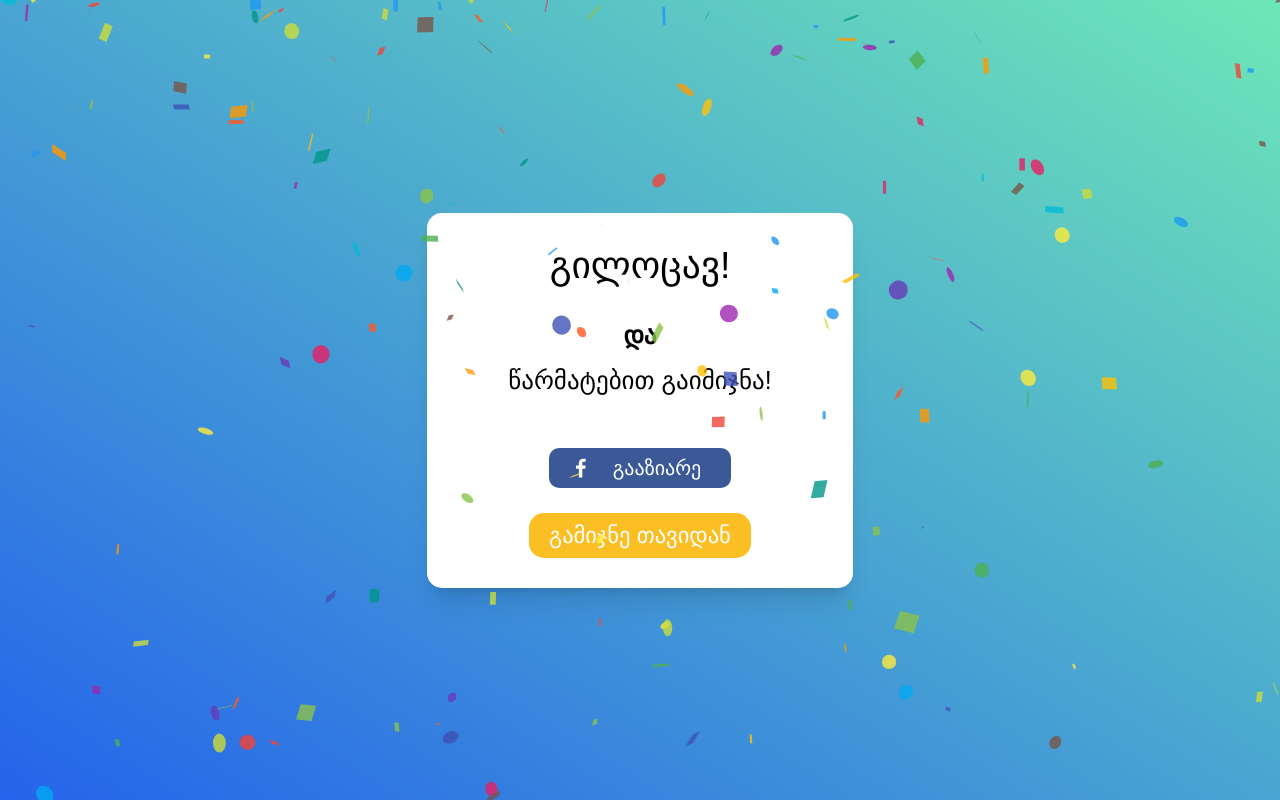
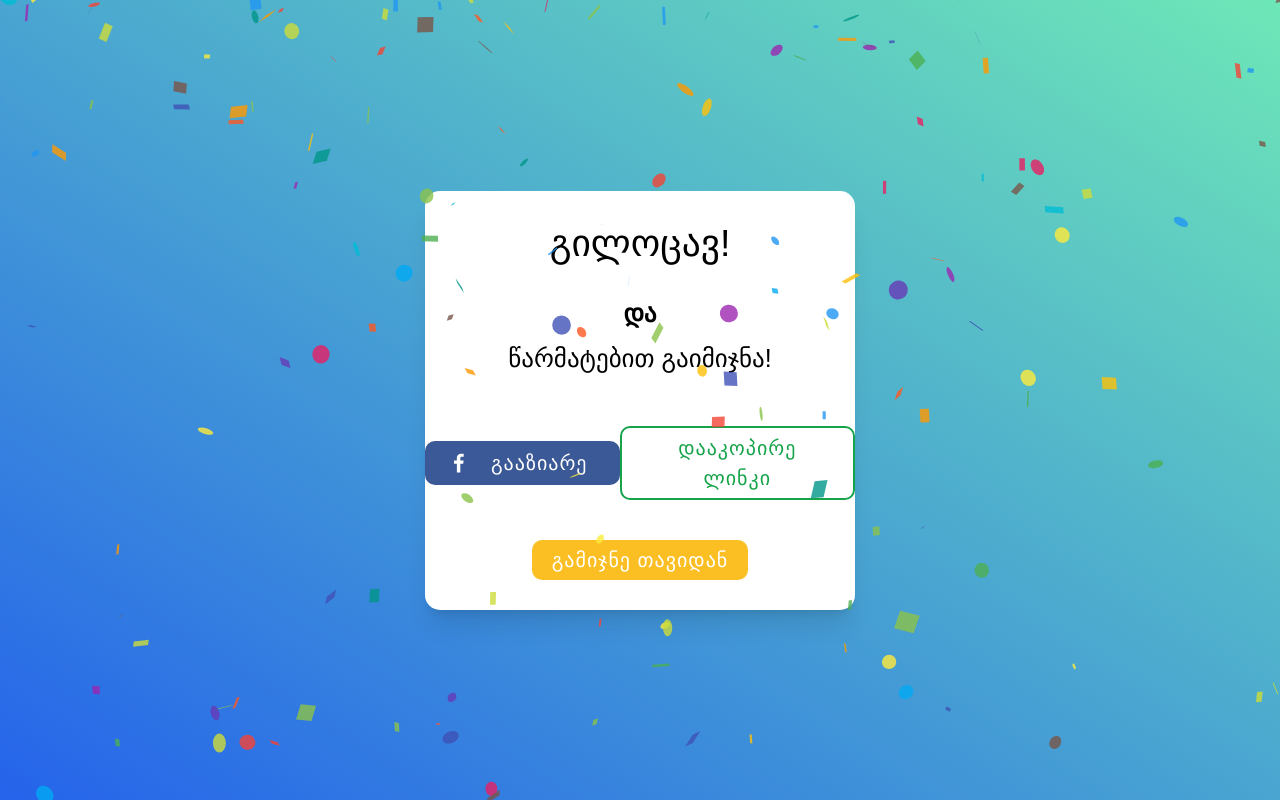
Before and after one commit to lukakilai/gamijne, a Next.js app: page /success in a window 1280 px wide. Built offline with nearby package versions, Linux system fonts and the light colour scheme; a web font is replaced by a local one.

Commit message:
feat: add copy-link feature & tooltip

```diff
--- a/components/ShareButton.js
+++ b/components/ShareButton.js
@@ -2,13 +2,13 @@ import { FacebookShareButton, FacebookIcon } from "react-share";
 
 export default function ShareButton({ url }) {
   return (
-    <div className="max-w-max bg-fb rounded-lg overflow-hidden pl-0 pr-6 font-caps text-white text-base">
+    <div className="max-w-max cursor-pointer rounded-lg border-2 border-fb bg-fb pl-0 pr-6 text-white transition-all duration-150 hover:scale-105">
       <FacebookShareButton
         url={url}
-        className="flex flex-row justify-between items-center w-full"
+        className="flex w-full flex-row items-center justify-between"
       >
         <FacebookIcon className="h-8" />
-        გააზიარე
+        <p className="font-caps text-base tracking-wider">გააზიარე</p>
       </FacebookShareButton>
     </div>
   );
--- a/package.json
+++ b/package.json
@@ -9,12 +9,14 @@
     "lint": "next lint"
   },
   "dependencies": {
+    "@tippyjs/react": "^4.2.6",
     "next": "12.1.5",
     "react": "18.1.0",
     "react-confetti": "^6.0.1",
     "react-device-detect": "^2.2.2",
     "react-dom": "18.1.0",
-    "react-share": "^4.4.0"
+    "react-share": "^4.4.0",
+    "tippy.js": "^6.3.7"
   },
   "devDependencies": {
     "@tailwindcss/forms": "^0.5.0",
--- a/pages/index.js
+++ b/pages/index.js
@@ -37,8 +37,8 @@ export default function Home() {
         <meta property="og:type" content="website" />
       </Head>
       <main className="grid h-screen w-screen place-items-center bg-gradient-to-tr from-rose-500 to-yellow-400">
-        <section className="flex w-3/4 flex-col items-center justify-start space-y-4 rounded-xl bg-white  px-6 py-6 shadow-xl sm:w-2/3 md:w-1/3">
-          <p>უნდა გავმიჯნოთ</p>
+        <section className="flex w-3/4 max-w-[420px] flex-col items-center justify-start space-y-4 rounded-xl bg-white  px-6 py-6 shadow-xl sm:w-2/3">
+          <p className="text-center">უნდა გავმიჯნოთ</p>
           <input
             type="text"
             name="a"
@@ -58,7 +58,7 @@ export default function Home() {
           />
           <div className="pt-8">
             <button
-              className="btn bg-emerald-500 hover:bg-emerald-600  disabled:bg-teal-400 disabled:opacity-30 disabled:shadow-none"
+              className="btn bg-emerald-500 hover:bg-emerald-600 disabled:scale-100 disabled:bg-teal-400 disabled:opacity-30 disabled:shadow-none"
               onClick={gamijvna}
               disabled={btnDisabled}
             >
--- a/pages/success.js
+++ b/pages/success.js
@@ -1,7 +1,12 @@
-import { Fragment, useEffect } from "react";
+import { Fragment, useState } from "react";
 import { isMobile } from "react-device-detect";
+
 import { useRouter } from "next/router";
 import Head from "next/head";
+
+import Tippy from "@tippyjs/react";
+import "tippy.js/dist/tippy.css";
+import "tippy.js/themes/material.css";
 
 import ShareButton from "../components/ShareButton";
 import ConfettiRain from "../components/ConfettiRain";
@@ -32,10 +37,17 @@ export default function Gamijnuli({ a, b, ogtitle, ogurl }) {
     };
     try {
       await navigator.share(data);
-      resultPara.textContent = "MDN shared successfully";
     } catch (err) {
-      resultPara.textContent = "Error: " + err;
+      alert(err);
     }
+  }
+
+  const [linkCopied, setLinkCopied] = useState(false);
+
+  function copyLink() {
+    setLinkCopied(true);
+    navigator.clipboard.writeText(ogurl);
+    setTimeout(() => setLinkCopied(false), 1500);
   }
 
   return (
@@ -57,7 +69,7 @@ export default function Gamijnuli({ a, b, ogtitle, ogurl }) {
       </Head>
       <ConfettiRain />
       <main className="grid h-screen w-screen place-items-center bg-gradient-to-tr from-blue-600 to-emerald-300">
-        <section className="flex w-3/4 flex-col items-center justify-start space-y-10 rounded-xl bg-white py-6 font-nusx shadow-xl sm:w-1/3">
+        <section className="flex w-3/4 max-w-[430px] flex-col items-center justify-start space-y-10 rounded-xl bg-white py-6 font-nusx shadow-xl sm:w-2/3">
           <div className="flex flex-col items-center justify-start space-y-6 px-4">
             <p className="font-caps text-3xl">გილოცავ!</p>
             <div className="flex w-full flex-col items-center justify-start space-y-2 break-words text-center text-xl">
@@ -67,18 +79,35 @@ export default function Gamijnuli({ a, b, ogtitle, ogurl }) {
               <p>წარმატებით გაიმიჯნა!</p>
             </div>
           </div>
-          <div className="flex flex-col items-center justify-start space-y-5">
+          <div className="flex w-full flex-col items-center justify-start space-y-8">
+            <div className="flex w-full flex-col items-center justify-start space-y-3 md:flex-row md:items-center md:justify-evenly md:space-y-0">
               {!isMobile && <ShareButton url={ogurl} />}
               {isMobile && (
                 <button
-                className="btn bg-blue-400 hover:bg-blue-500 hover:shadow-xl"
+                  className="btn bg-blue-400 hover:bg-blue-500"
                   onClick={shareMobile}
                 >
                   გააზიარე
                 </button>
               )}
+              <Tippy
+                content="ლინკი დაკოპირდა"
+                visible={linkCopied}
+                placement="top"
+                theme="material"
+                arrow={false}
+              >
                 <button
-              className="btn bg-amber-400 hover:bg-amber-500 hover:shadow-xl"
+                  id="copybtn"
+                  className="btn border-2 border-green-600 bg-white text-green-600 duration-150 hover:bg-green-600 hover:text-white"
+                  onClick={copyLink}
+                >
+                  დააკოპირე ლინკი
+                </button>
+              </Tippy>
+            </div>
+            <button
+              className="btn bg-amber-400 hover:bg-amber-500"
               onClick={() => router.push("/")}
             >
               გამიჯნე თავიდან
--- a/styles/globals.css
+++ b/styles/globals.css
@@ -23,10 +23,6 @@
   }
 
   .btn {
-    @apply rounded-xl px-4 py-1  font-caps text-lg text-white transition-all duration-100 hover:shadow-xl;
-  }
-
-  .fb-btn {
-    @apply rounded-lg bg-fb px-8 py-2 font-bold text-white transition-all duration-100 hover:bg-blue-500;
+    @apply rounded-lg px-4 py-1 font-caps text-base tracking-wider text-white transition-all duration-100 hover:scale-105 hover:shadow-xl;
   }
 }
```
Also changed, not shown: 1 other file (tests, documents, lock files or other folders). Lines whose indentation alone changed are shown as unchanged.
